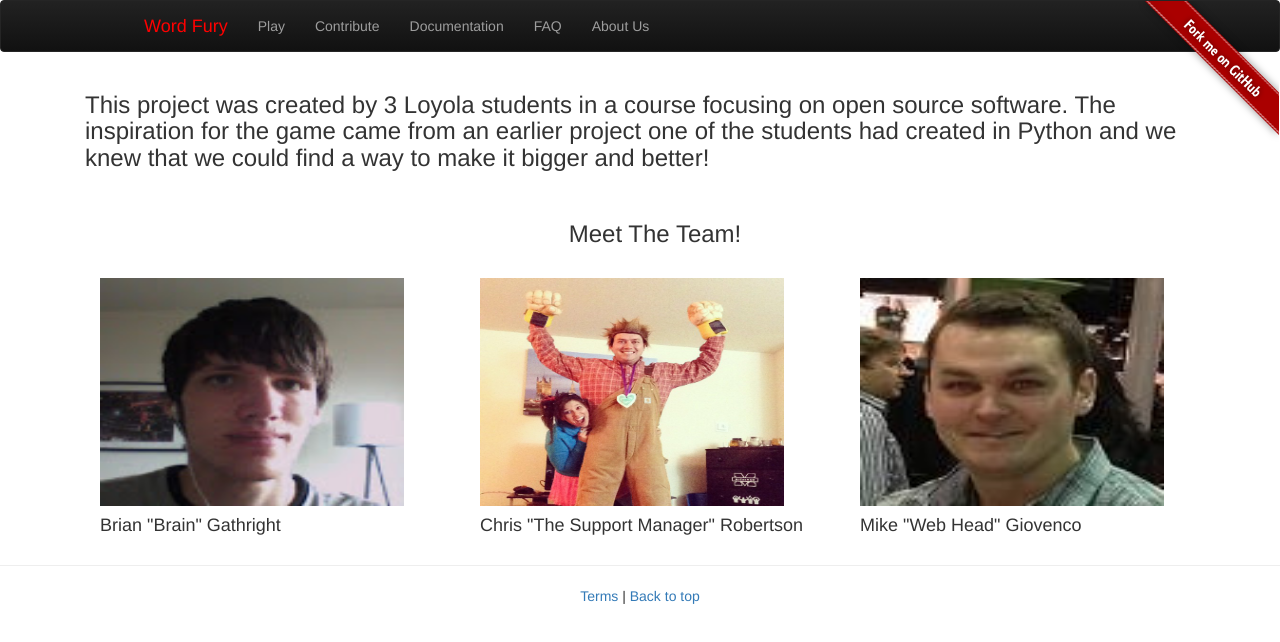
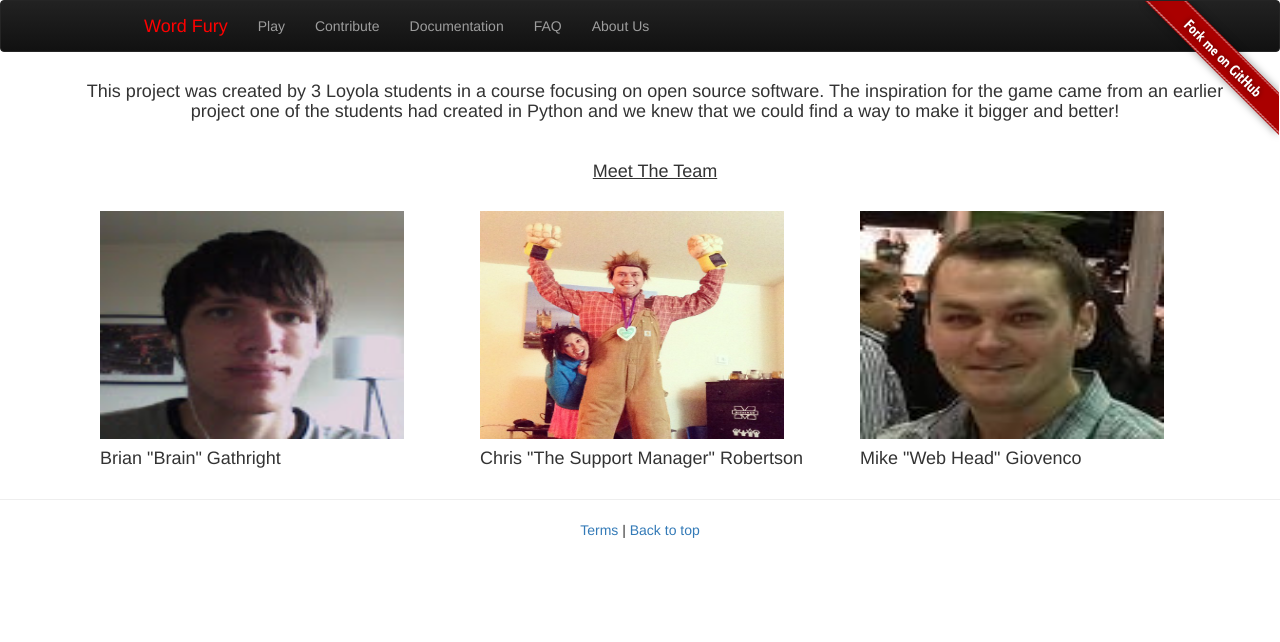
Before and after one commit to briangathright/word-fury-site, a plain HTML site: page aboutUs.html in a window 1280 px wide. Drawn offline with nearby package versions, Linux system fonts and the light colour scheme.

Commit message:
Updated about us page to be sized correctly and aligned center

```diff
--- a/aboutUs.html
+++ b/aboutUs.html
@@ -8,19 +8,22 @@
 </head>
 <body>
 <!-- import header -->
-<script src = "./includes/header.js"></script>
+<script src="./includes/header.js"></script>
 
 <div class="container">
     <div class="container marketing">
-            <h3>This project was created by 3 Loyola students in a course focusing on open source
+
+        <div style="text-align: center">
+            <h4>This project was created by 3 Loyola students in a course focusing on open source
                 software. The inspiration
                 for the game came from an earlier project one of the students had created in Python and we knew that
                 we
                 could find a way to make it bigger and better!
-            </h3>
+            </h4>
+        </div>
 
         <br>
-            <div style="text-align: center"><h3>Meet The Team!</h3></div>
+        <div style="text-align: center; text-decoration: underline"><h4>Meet The Team</h4></div>
         <br>
 
         <div class="col-sm-4">
@@ -50,6 +53,7 @@
         <hr>
         <p style="text-align: center">
             <a href="terms.html">Terms</a> | <a href="#">Back to top</a>
+
         <p>
     </footer>
 </div>
```
Lines whose indentation alone changed are shown as unchanged.
